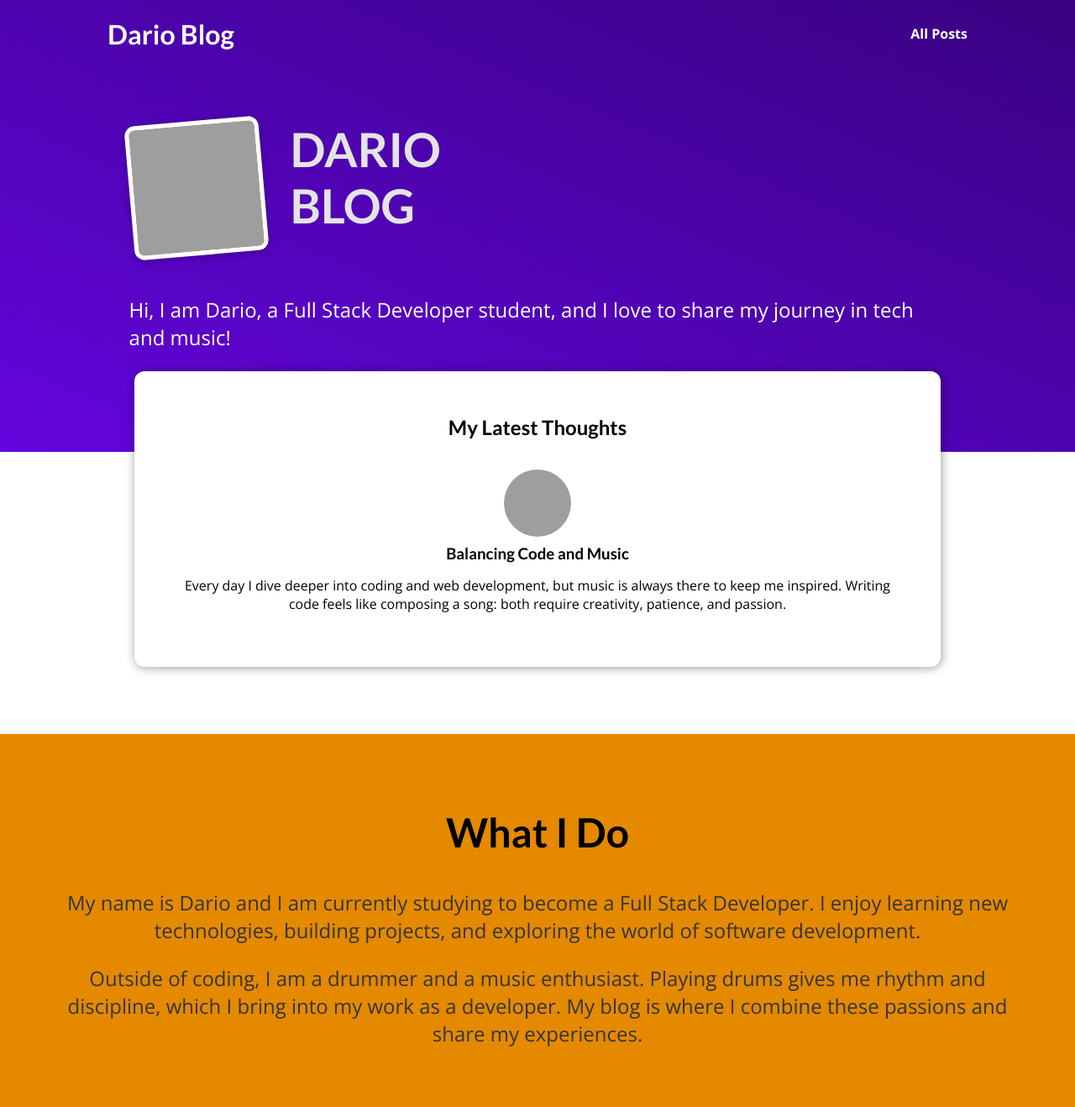
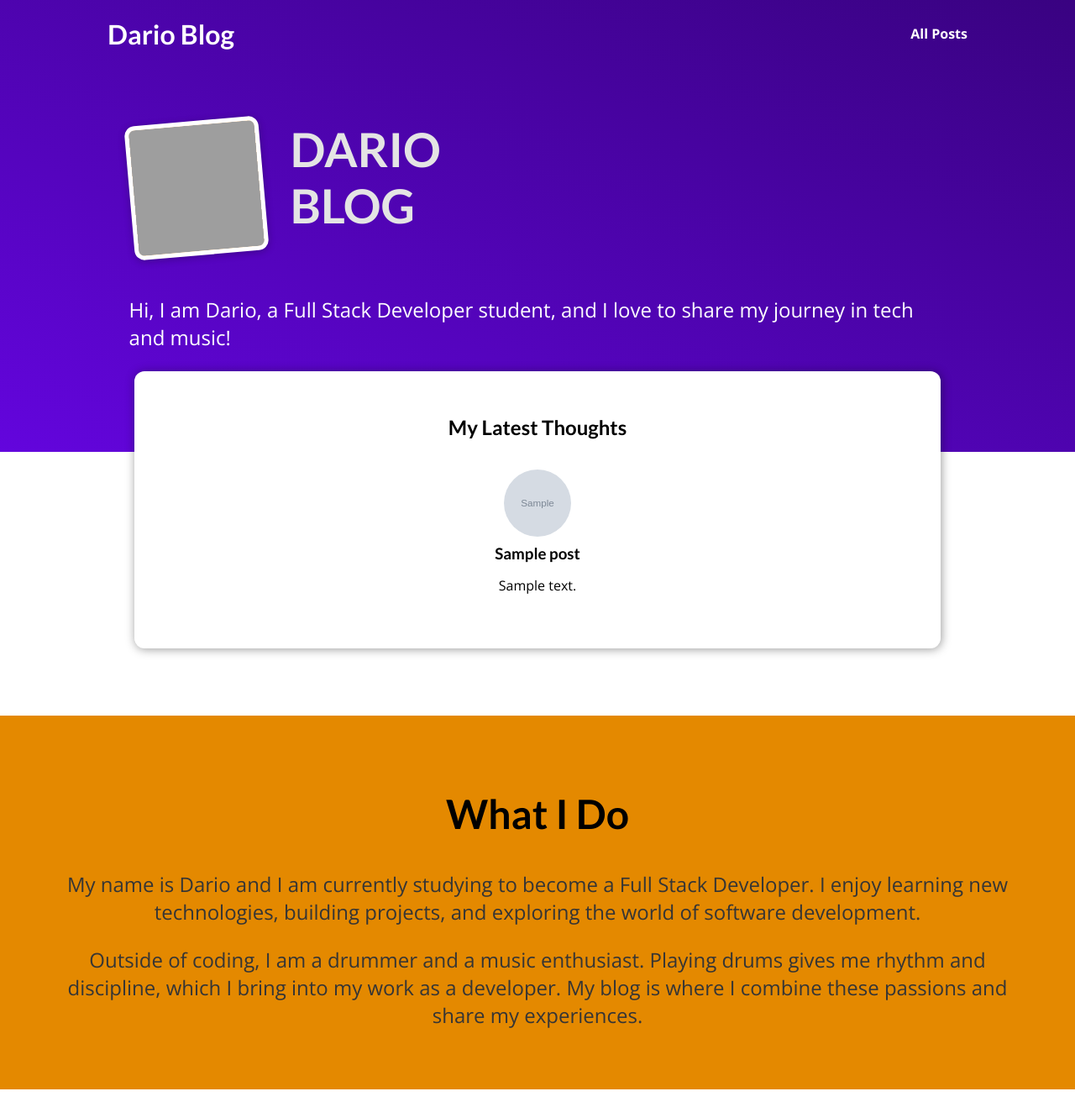
Before and after one commit to Drake-Designer/My-Blog-Site, a Django app: template blog/templates/blog/index.html in a window 1280 px wide. Shown: the top 1318 px of the page at 84% size. Run offline with Django 5.2, Linux system fonts and the light colour scheme; the template is opened without the code that fills it: most values are stand-ins (such as "Sample title", 1, 10 or a date in 2020); grey boxes marked "Sample" are stand-in pictures; grey boxes are pictures that could not be loaded.

Commit message:
Add dynamic posts rendering, new blog content, and updated homepage with tech and music focus

```diff
--- a/blog/templates/blog/includes/post.html
+++ b/blog/templates/blog/includes/post.html
@@ -2,12 +2,11 @@
 
 <li>
     <article class="post">
-        <a href="{% url 'post-detail-page' 'the-coding' %}">
-        <img src="{% static "blog/images/me-coding.png" %}" alt="Coding and Music">
+        <a href="{% url 'post-detail-page' post.slug %}">
+        <img src="{% static "blog/images/"|add:post.image %}" alt="{{ post.title }}">
         <div class="post__content">
-            <h3>Balancing Code and Music</h3>
-            <p>Every day I dive deeper into coding and web development, but music is always there to keep me inspired.
-                Writing code feels like composing a song: both require creativity, patience, and passion.</p>
+            <h3>{{ post.title }}</h3>
+            <p>{{ post.excerpt }}</p>
         </div>
     </a>
     </article>
--- a/blog/templates/blog/index.html
+++ b/blog/templates/blog/index.html
@@ -23,7 +23,9 @@
     <h2>My Latest Thoughts</h2>
 
     <ul>
+        {% for post in posts %}
         {% include 'blog/includes/post.html' %}
+        {% endfor %}
     </ul>
 
 </section>
```
Also changed, not shown: blog/views.py (+10 -2 lines).
